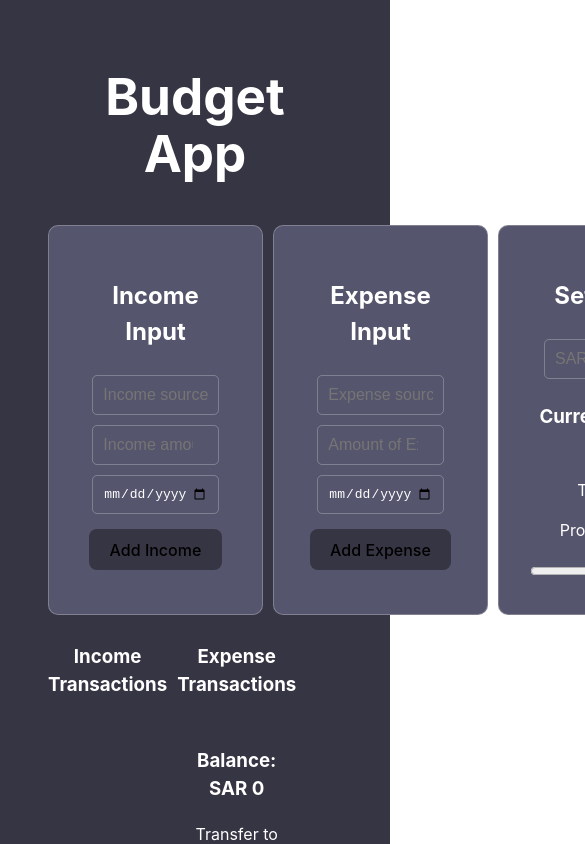
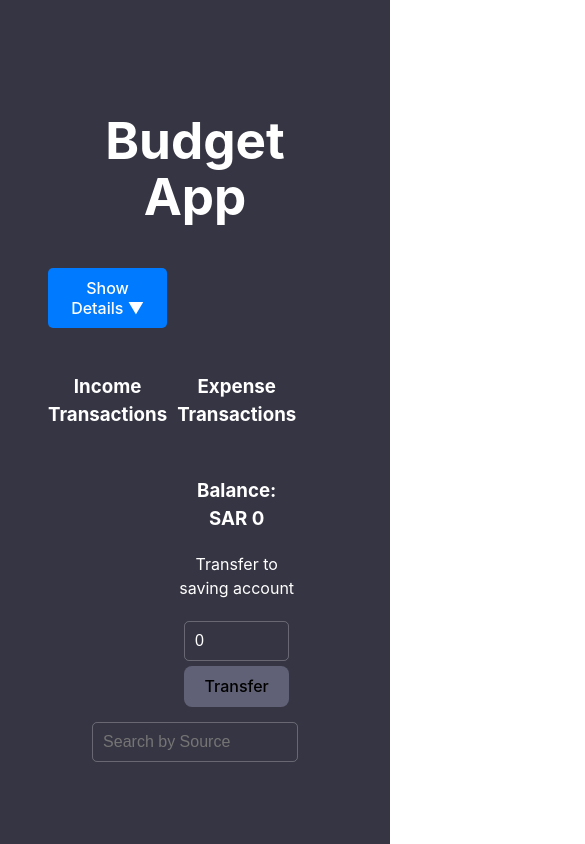
Before and after one commit to Turkiano/Budget-App-Frontend, a React (Vite) app: page / in a window 390 px wide. Shown: the top 844 px of the page, 585 px wide, since content can reach past the window. Built offline with nearby package versions, Linux system fonts and the light colour scheme.

Commit message:
still working on table & mobile resposive view

```diff
--- a/src/App.css
+++ b/src/App.css
@@ -140,3 +140,48 @@ margin: 5px;
   padding: 2px 16px;
   gap: 10px;
 }
+
+
+/* Hide the dropdown button on larger screens */
+@media (min-width: 768px) {
+  .dropdown-btn {
+    display: none;
+  }
+}
+
+/* Show dropdown button only on tablets and mobile */
+@media (max-width: 767px) {
+  .dropdown-container {
+    text-align: center;
+    margin-bottom: 1rem;
+  }
+
+  .dropdown-btn {
+    display: block;
+    background-color: #007bff;
+    color: white;
+    padding: 10px 15px;
+    border: none;
+    border-radius: 5px;
+    cursor: pointer;
+    font-size: 1rem;
+    transition: background 0.3s ease-in-out;
+  }
+
+  .dropdown-btn:hover {
+    background-color: #0056b3;
+  }
+
+  .card-box {
+    display: none; /* Hide by default */
+    flex-direction: column;
+    gap: 1rem;
+    padding: 1rem;
+    background: #f8f9fa;
+    border-radius: 10px;
+  }
+
+  .card-box.show {
+    display: flex; /* Show when dropdown is open */
+  }
+}
--- a/src/App.tsx
+++ b/src/App.tsx
@@ -40,6 +40,11 @@ function App() {
   const [searchBy, setSearchBy] = useState('');
 
   console.log('Saving Target: ', savingsTarget);
+
+  const [isDropdownOpen, setIsDropdownOpen] = useState(false);
+  const toggleDropdown = () => {
+    setIsDropdownOpen((prev)=> !perv);
+  }
 
   // console.log('Saving Account: ', savingAccount);
 
@@ -131,32 +136,25 @@ function App() {
           <Link to="/expense">Expenses</Link> */}
         </div>
 
-        <div className="card-box">
-          <div className="income">
-            <IncomeWrapper
-              incomes={incomes}
-              setState={setState}
-              handleDelete={(id) => handleDeleteItems(id, 'income')}
-            />
-          </div>
+        <div className="dropdown-container">
+  <button className="dropdown-btn" onClick={toggleDropdown}>
+    {isDropdownOpen ? "Hide Details ▲" : "Show Details ▼"}
+  </button>
 
-          <div className="expense">
-            <ExpenseWrapper
-              expenses={expenses}
-              setState={setState}
-              handleDelete={(id) => handleDeleteItems(id, 'expense')}
-            />
-          </div>
+  <div className={`card-box ${isDropdownOpen ? "show" : ""}`}>
+    <div className="income">
+      <IncomeWrapper incomes={incomes} setState={setState} handleDelete={(id) => handleDeleteItems(id, 'income')} />
+    </div>
+    <div className="expense">
+      <ExpenseWrapper expenses={expenses} setState={setState} handleDelete={(id) => handleDeleteItems(id, 'expense')} />
+    </div>
+    <div className="saving">
+      <SavingWrapper setSavingsTarget={setSavingsTarget} currentSaving={currentSaving} savingsTarget={savingsTarget} progress={progress} />
+    </div>
+  </div>
+</div>
 
-          <div className="saving">
-            <SavingWrapper
-              setSavingsTarget={setSavingsTarget}
-              currentSaving={currentSaving}
-              savingsTarget={savingsTarget}
-              progress={progress}
-            ></SavingWrapper>
-          </div>
-        </div>
+
         <div className="incomeList">
           <IncomeList
             incomes={incomes.filter((income) =>
```
